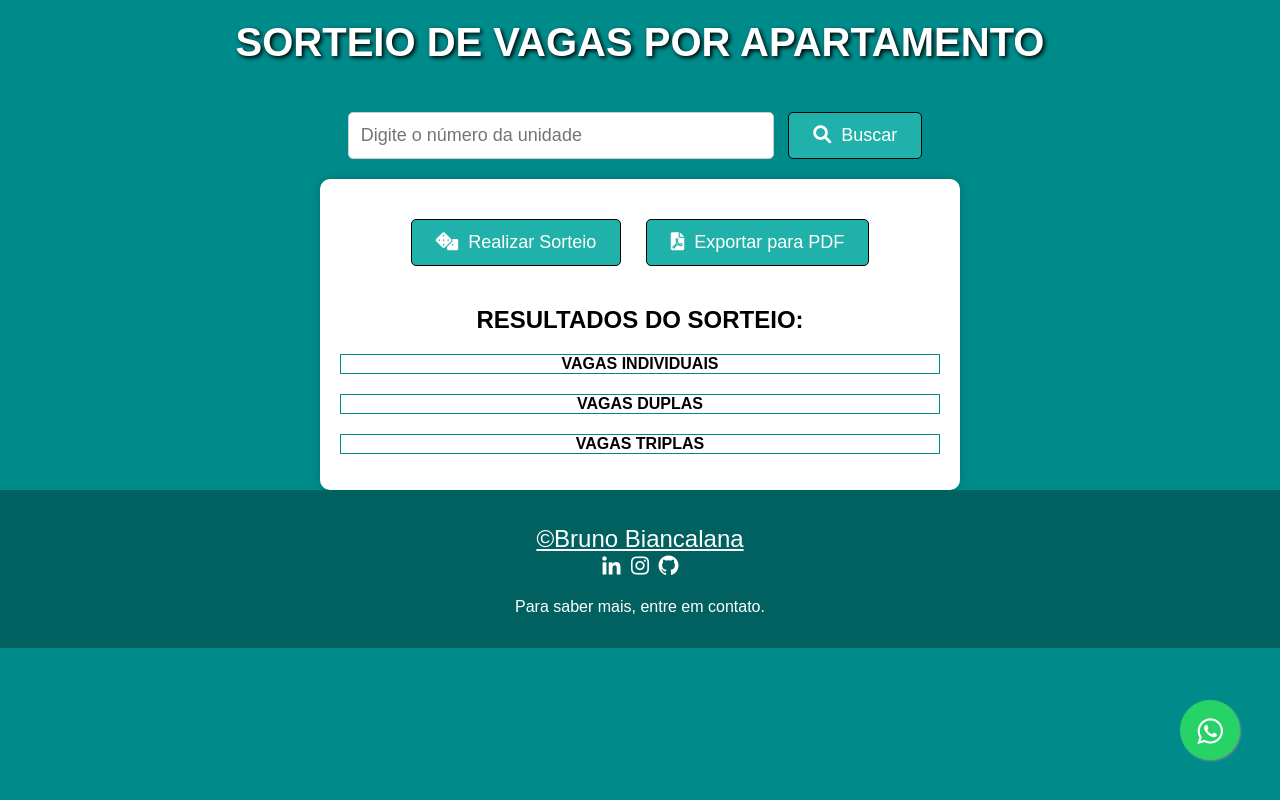
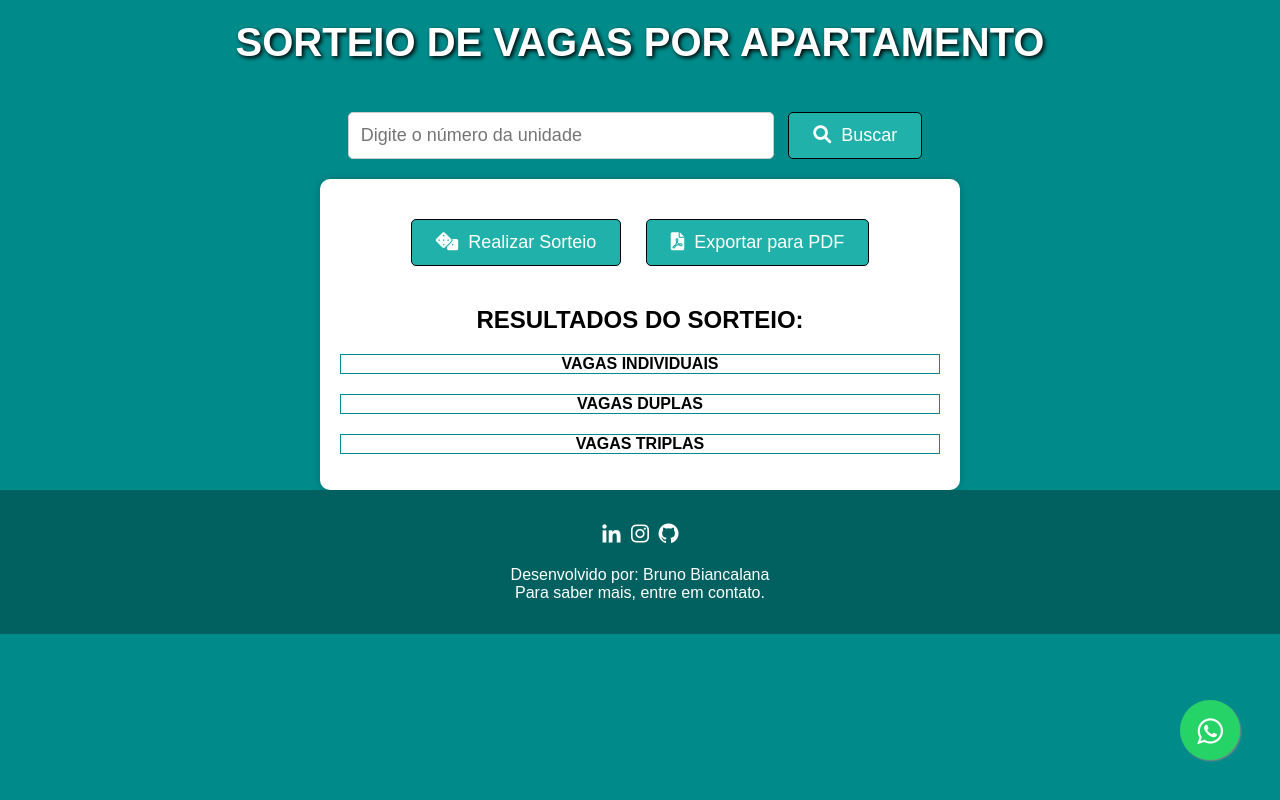
Before and after one commit to bruno-biancalana/condominio_v01.2, a plain HTML site: page index.html in a window 1280 px wide. Drawn offline with nearby package versions, Linux system fonts and the light colour scheme.

Commit message:
reajuste rodapé

```diff
--- a/index.html
+++ b/index.html
@@ -47,7 +47,6 @@
     </div>
     <!--===== FOOTER =====-->
 	<footer class="footer">
-		<p class="footer__title"><a href="https://bruno-biancalana-dev.netlify.app/" target="_blank" class="footer__icon">&#169;Bruno Biancalana</p>
 		<div class="footer__social">
             <a href="https://www.linkedin.com/in/bruno-biancalana-a828b5182" target="_blank"
             class="footer__icon"><i class='bx bxl-linkedin'></i></a>
@@ -55,7 +54,8 @@
 					class='bx bxl-instagram'></i></a>
 			<a href="https://github.com/bruno-biancalana" target="_blank" class="footer__icon"><i
 					class='bx bxl-github'></i></a>
-                    <p class="footer__copy"> Para saber mais, entre em contato.</p>
+                    <p class="footer__copy"> Desenvolvido por:<a href="https://bruno-biancalana-dev.netlify.app/" target="_blank" style="text-decoration: none; color: white;"> Bruno Biancalana</a><br/>
+                        Para saber mais, entre em contato.</p>
 
 			<!--=====### API WHATSAPP ###=====-->
 			<link rel="stylesheet" href="https://maxcdn.bootstrapcdn.com/font-awesome/4.5.0/css/font-awesome.min.css">
```
